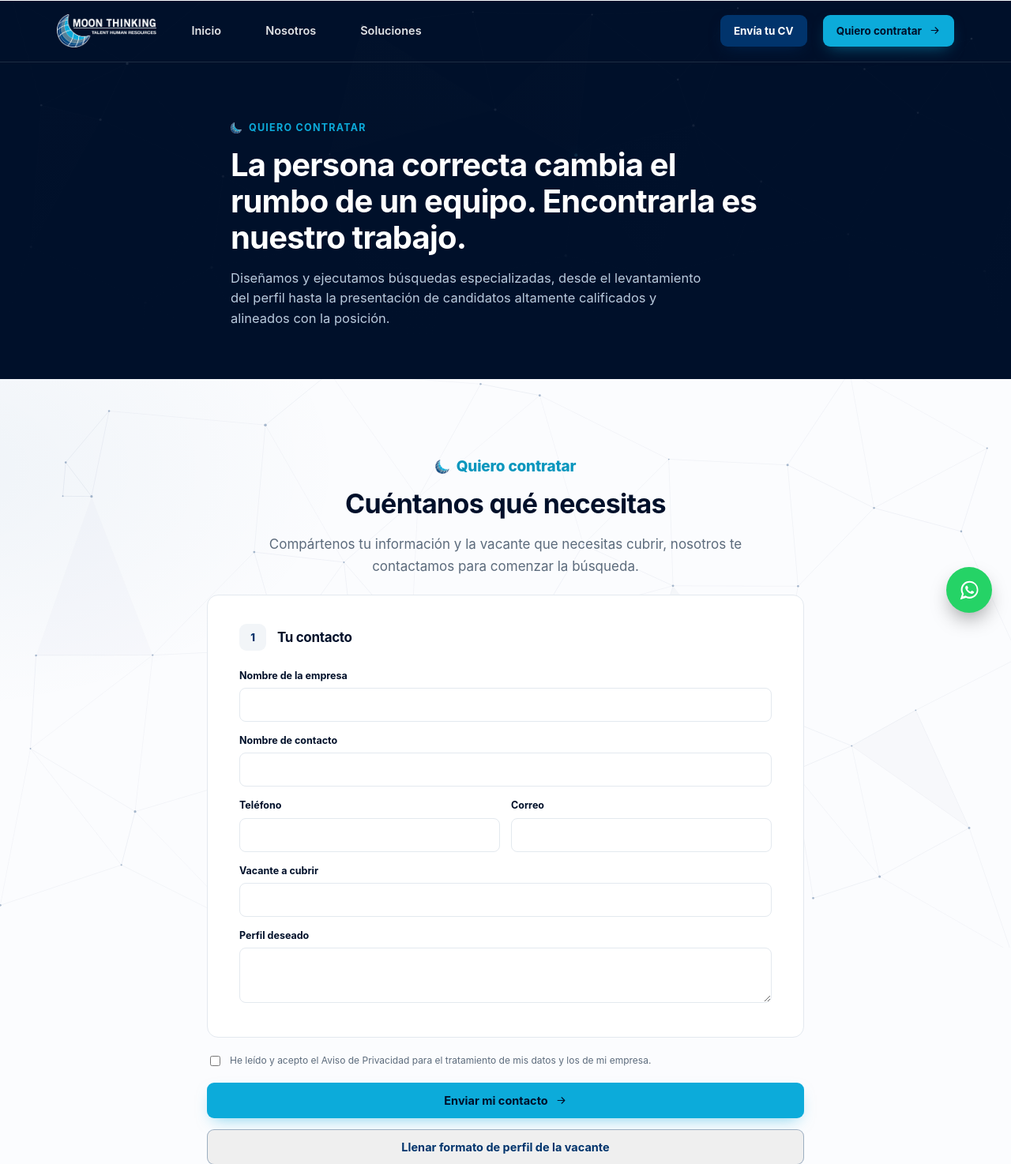
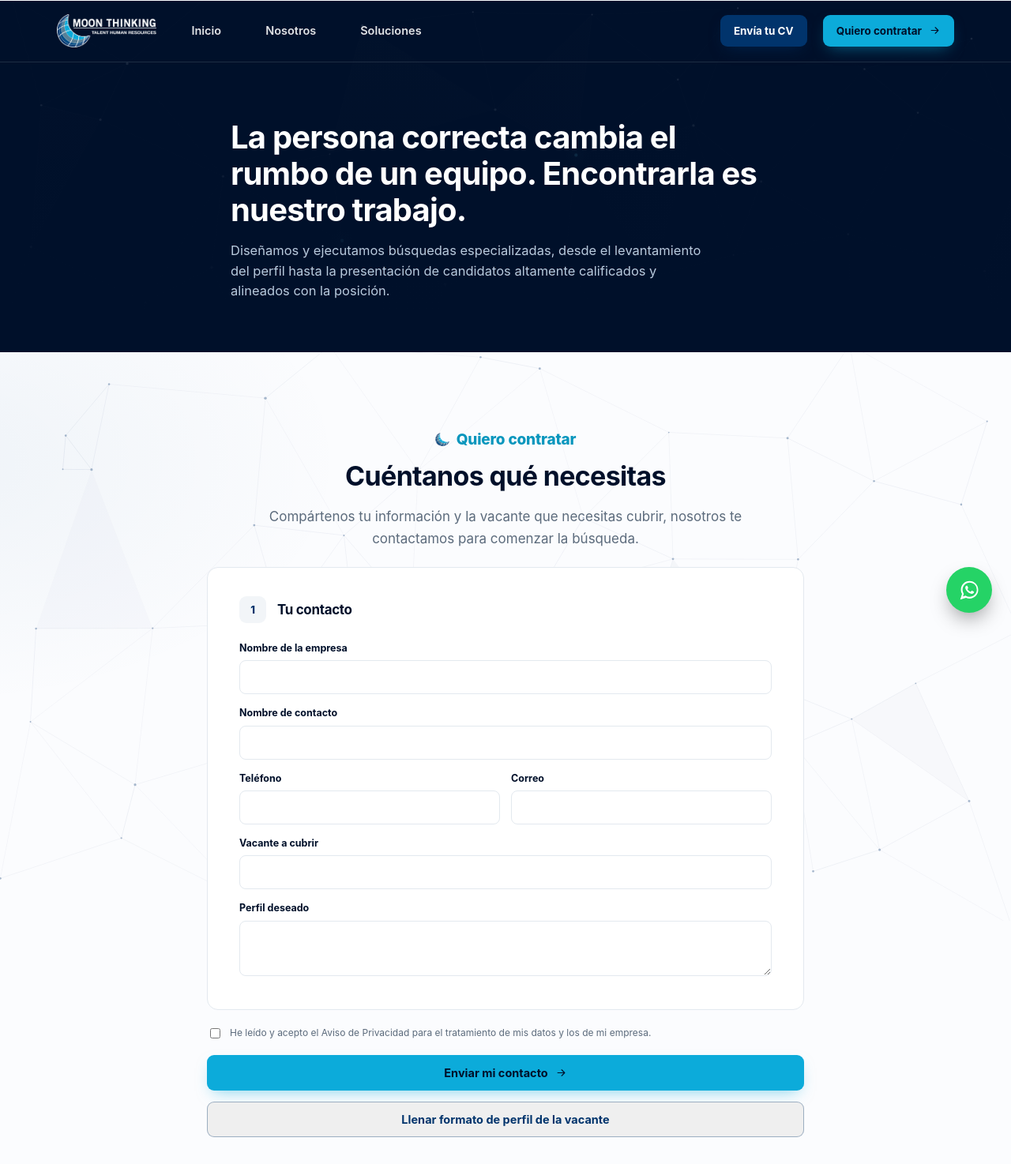
Before and after one commit to moonthinking/Moonthinking-site, a Flask app: page /empresas in a window 1280 px wide. Shown: the top 1474 px of the page at 79% size. Run offline with Flask 3, Linux system fonts and the light colour scheme.

Commit message:
Remove duplicate Quiero contratar eyebrow in hero
Co-Authored-By: Claude Sonnet 5 <noreply@anthropic.com>
Claude-Session: https://claude.ai/code/session_01LjZnDDnSnsw7iJmHigXsEN

```diff
--- a/templates/empresas.html
+++ b/templates/empresas.html
@@ -6,7 +6,6 @@
   <section class="subhero">
     <div class="plexus"><img src="{{ url_for('static', filename='img/plexus_hero.svg') }}" alt=""></div>
     <div class="wrap">
-      <div class="eyebrow"><img class="moon-mark" src="{{ url_for('static', filename='img/moon_icon.png') }}" alt="">Quiero contratar</div>
       <h1>La persona correcta cambia el rumbo de un equipo. Encontrarla es nuestro trabajo.</h1>
       <p class="sub">Diseñamos y ejecutamos búsquedas especializadas, desde el levantamiento del perfil hasta la presentación de candidatos altamente calificados y alineados con la posición.</p>
     </div>
```
